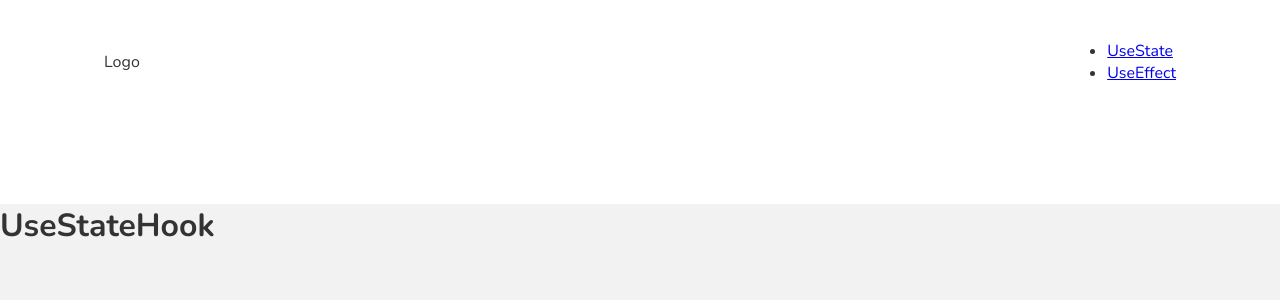
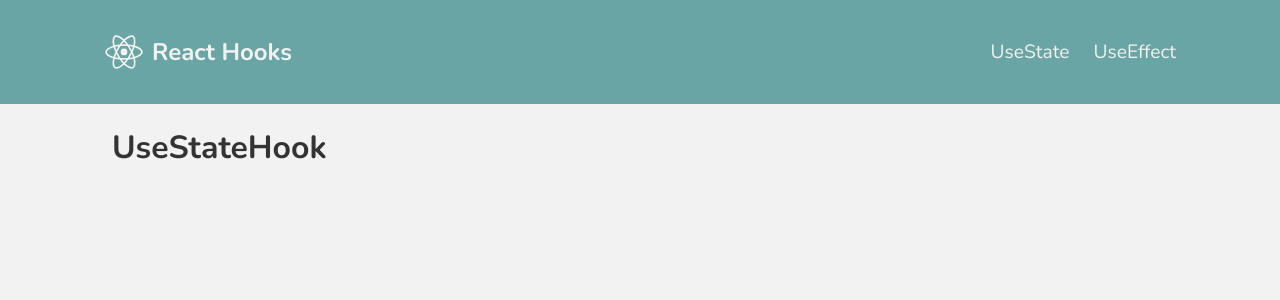
Before and after one commit to thiagowilliam/estudy-hooks, a React (Vite) app: page / in a window 1280 px wide. Shown: the top 300 px of the page. Built offline with nearby package versions, Linux system fonts and the light colour scheme.

Commit message:
feat: include styles to menu and create a component container to center content

```diff
--- /dev/null
+++ b/src/components/Container/index.tsx
@@ -0,0 +1,9 @@
+import * as S from './styles'
+
+interface ContainerProps {
+  children: React.ReactNode
+}
+
+export function Container({ children }: ContainerProps) {
+  return <S.Container>{children}</S.Container>
+}
--- /dev/null
+++ b/src/components/Container/styles.ts
@@ -0,0 +1,8 @@
+import styled from 'styled-components'
+
+export const Container = styled.main`
+  width: 100%;
+  max-width: 1120px;
+  margin: 0 auto;
+  padding: 1.4rem 2rem;
+`
--- a/src/components/Header/index.tsx
+++ b/src/components/Header/index.tsx
@@ -1,11 +1,16 @@
 import { Link } from 'react-router-dom'
+
+import logoReact from '../../assets/logo-react.svg'
 import * as S from './styles'
 
 export function Header() {
   return (
     <S.HeaderContainer>
       <S.HeaderContent>
-        <figure>Logo</figure>
+        <figure>
+          <img src={logoReact} alt="" />
+          <strong>React Hooks</strong>
+        </figure>
         <ul>
           <li>
             <Link to="/">UseState</Link>
--- a/src/components/Header/styles.ts
+++ b/src/components/Header/styles.ts
@@ -1,8 +1,18 @@
 import styled from 'styled-components'
 
 export const HeaderContainer = styled.header`
-  background: #fff;
-  padding: 2.5em 0 7.5rem;
+  background: #69a5a4;
+  padding: 2rem 0;
+  figure {
+    display: flex;
+    align-items: center;
+    justify-content: center;
+    strong {
+      font-size: 1.5rem;
+      color: #f2f2f2;
+      margin-left: 0.5rem;
+    }
+  }
 `
 
 export const HeaderContent = styled.div`
@@ -14,4 +24,19 @@ export const HeaderContent = styled.div`
   display: flex;
   align-items: center;
   justify-content: space-between;
+  ul {
+    display: flex;
+  }
+  li {
+    list-style: none;
+    margin-left: 1.5rem;
+    a {
+      color: #f2f2f2;
+      text-decoration: none;
+      font-size: 1.2rem;
+      &:hover {
+        text-decoration: underline;
+      }
+    }
+  }
 `
--- a/src/layouts/DefaultLyout.tsx
+++ b/src/layouts/DefaultLyout.tsx
@@ -1,11 +1,14 @@
 import { Outlet } from 'react-router-dom'
+import { Container } from '../components/Container'
 import { Header } from '../components/Header'
 
 export function DefaultLayout() {
   return (
     <>
       <Header />
-      <Outlet />
+      <Container>
+        <Outlet />
+      </Container>
     </>
   )
 }
```
Also changed, not shown: src/assets/logo-react.svg (added).
